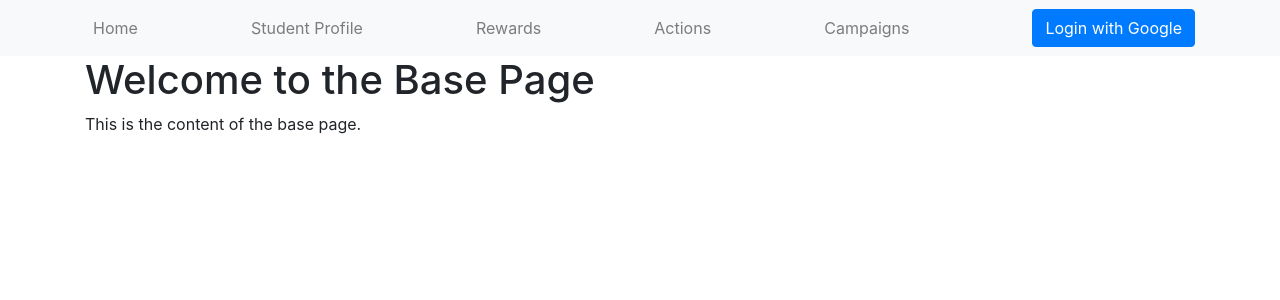
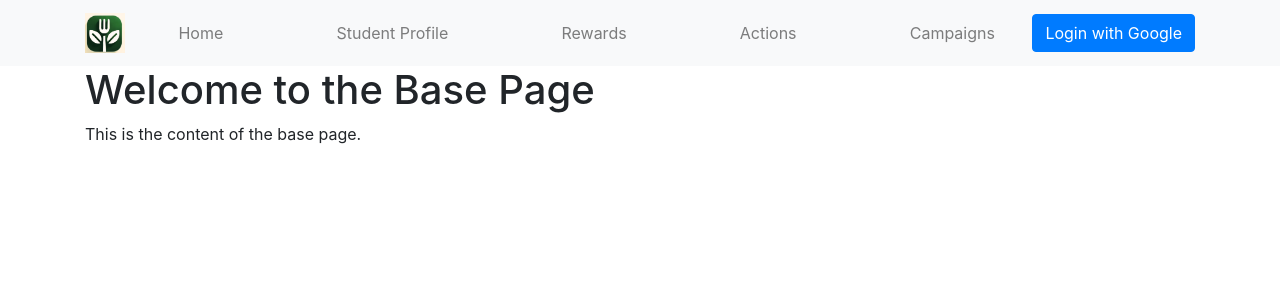
Before and after one commit to CSCI3356-Fall2024/Electronic-Eagles, a Django app: page / in a window 1280 px wide. Shown: the top 300 px of the page. Run offline with Django 5.2, Linux system fonts and the light colour scheme.

Commit message:
initial logo

```diff
--- a/delivery3/app/templates/base.html
+++ b/delivery3/app/templates/base.html
@@ -34,6 +34,11 @@
 <body>
     <nav class="navbar navbar-expand-lg navbar-light bg-light">
         <div class="container d-flex justify-content-between">
+            <!-- Logo section -->
+            <a class="navbar-brand" href="{% url 'landing_page' %}">
+                <img src="{% static 'logo.png' %}" alt="Logo" class="logo" style="width: 40px; height: 40px;">
+            </a>
+
             <!-- Navbar Items -->
             <ul class="navbar-nav d-flex justify-content-between w-75">
                 <li class="nav-item">
@@ -162,7 +167,6 @@
         }
     </style>
 
-
     <div class="container">
         {% block content %}
         <h1>Welcome to the Base Page</h1>
```
Also changed, not shown: delivery3/static/logo.png (added).
